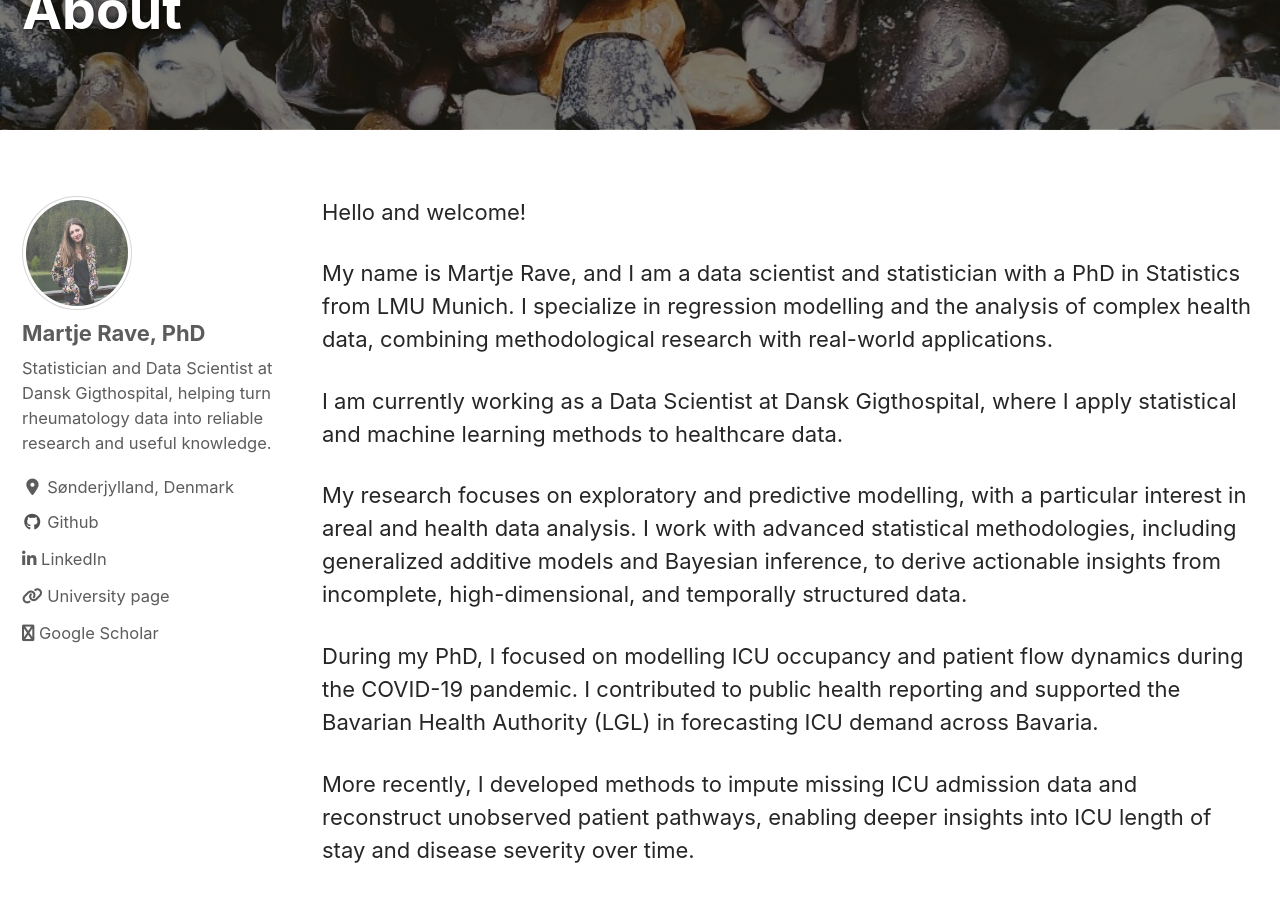
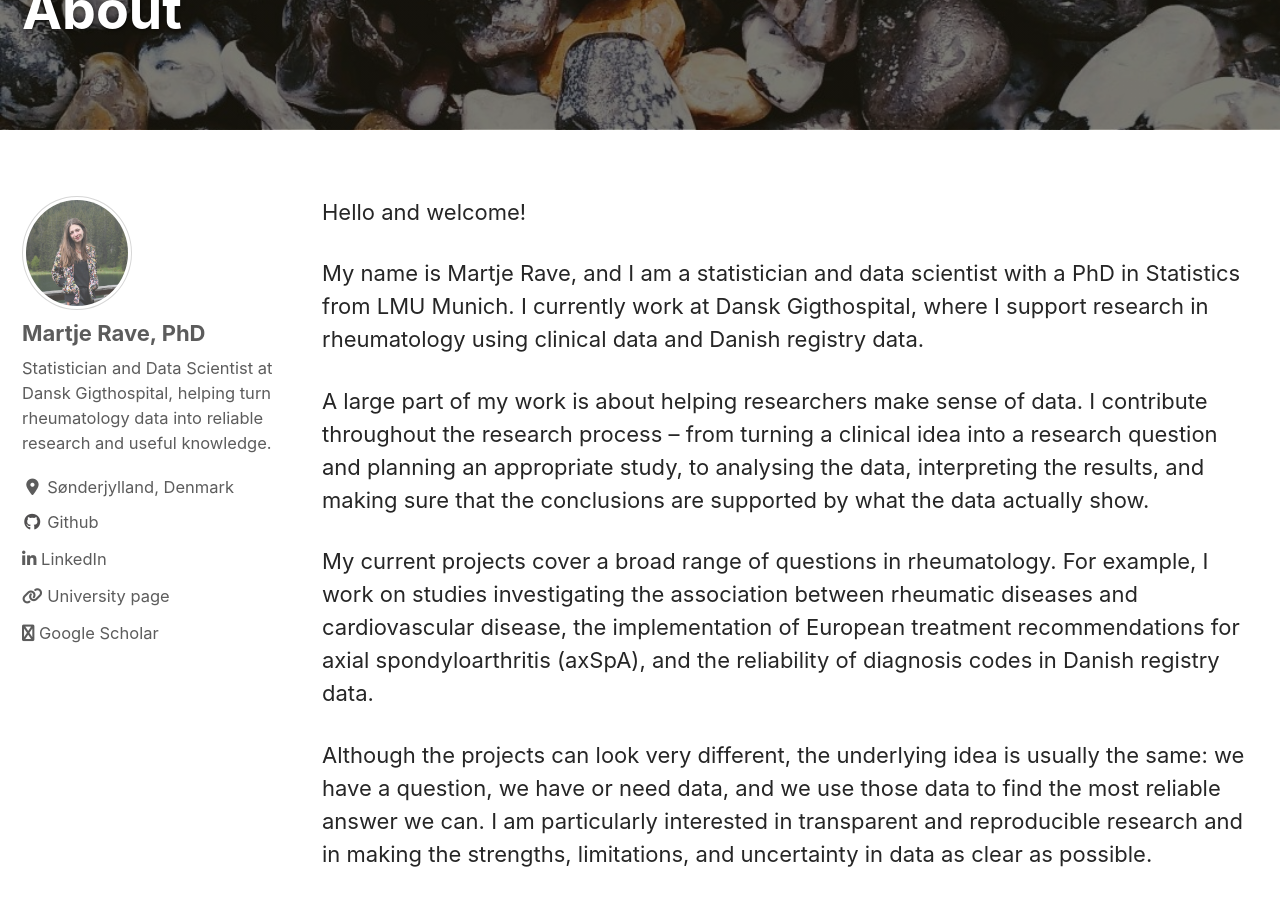
Before and after one commit to MartjeRave/MartjeRave.github.io, a Jekyll site: the page built from _pages/about.md, in a window 1280 px wide and 900 px high, scrolled down 199 px. Built offline with Jekyll 4.4.1, drawn with Linux system fonts in a browser that asks for light colours; cached includes are drawn as plain includes; nearby versions of some CDN libraries; some of the changed text lies outside the part shown.

Commit message:
Update about.md

```diff
--- a/_pages/about.md
+++ b/_pages/about.md
@@ -13,16 +13,16 @@ author_profile: true
 
 Hello and welcome!
 
-My name is Martje Rave, and I am a data scientist and statistician with a PhD in Statistics from LMU Munich. I specialize in regression modelling and the analysis of complex health data, combining methodological research with real-world applications.<br>
+My name is Martje Rave, and I am a statistician and data scientist with a PhD in Statistics from LMU Munich. I currently work at Dansk Gigthospital, where I support research in rheumatology using clinical data and Danish registry data.<br>
 
-I am currently working as a Data Scientist at Dansk Gigthospital, where I apply statistical and machine learning methods to healthcare data.<br>
+A large part of my work is about helping researchers make sense of data. I contribute throughout the research process – from turning a clinical idea into a research question and planning an appropriate study, to analysing the data, interpreting the results, and making sure that the conclusions are supported by what the data actually show.<br>
 
-My research focuses on exploratory and predictive modelling, with a particular interest in areal and health data analysis. I work with advanced statistical methodologies, including generalized additive models and Bayesian inference, to derive actionable insights from incomplete, high-dimensional, and temporally structured data.<br>
+My current projects cover a broad range of questions in rheumatology. For example, I work on studies investigating the association between rheumatic diseases and cardiovascular disease, the implementation of European treatment recommendations for axial spondyloarthritis (axSpA), and the reliability of diagnosis codes in Danish registry data.<br>
 
-During my PhD, I focused on modelling ICU occupancy and patient flow dynamics during the COVID-19 pandemic. I contributed to public health reporting and supported the Bavarian Health Authority (LGL) in forecasting ICU demand across Bavaria.<br>
+Although the projects can look very different, the underlying idea is usually the same: we have a question, we have or need data, and we use those data to find the most reliable answer we can. I am particularly interested in transparent and reproducible research and in making the strengths, limitations, and uncertainty in data as clear as possible.<br>
 
-More recently, I developed methods to impute missing ICU admission data and reconstruct unobserved patient pathways, enabling deeper insights into ICU length of stay and disease severity over time.<br>
+My statistical background is in regression modelling, Bayesian methods, spatial and temporal data analysis, and the analysis of complex health data. During my PhD, I worked on modelling ICU occupancy and patient flows during the COVID-19 pandemic and contributed to forecasting ICU demand for the Bavarian Health Authority (LGL). I also developed methods for reconstructing incomplete patient pathways from missing ICU admission data.<br>
 
-In addition to my research, I have extensive teaching experience in regression methodology, Bayesian modelling, and spatial statistics at both Bachelor’s and Master’s level, mainly using R. I have also guided master theses and led seminars on Open Science and advanced statistical modelling.<br>
+I primarily work in R, but also use SQL, Python, SAS, and Power BI depending on the project.<br>
 
-If you would like to connect, feel free to reach out via [email](mailto:martje.rave@gmail.com) or on [LinkedIn](https://www.linkedin.com/in/martje-rave-822b5789/).
+Alongside my research work, I have experience teaching regression methodology, Bayesian modelling, and spatial statistics at Bachelor’s and Master’s level, supervising Master’s theses, and teaching seminars on Open Science and statistical modelling.
```
